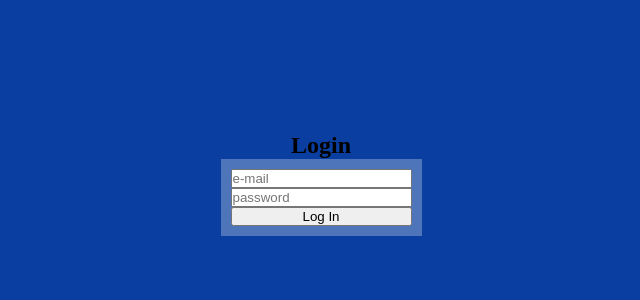
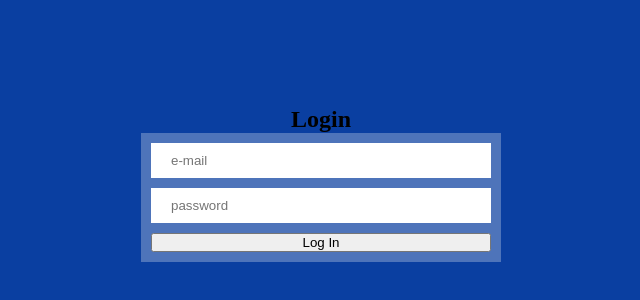
Before and after one commit to mackey7/weather-menu, a React (Create React App) app: page / in a window 1280 px wide. Shown: the part 216-516 px from the top of the page, without its empty margins (319-959 px from the left). Built offline with nearby package versions, Linux system fonts and the light colour scheme.

Commit message:
create style for input

```diff
--- a/src/components/loginPageComponents/Input.jsx
+++ b/src/components/loginPageComponents/Input.jsx
@@ -1,8 +1,16 @@
 import React from 'react';
+import styled from 'styled-components'
+
+const InputField = styled.input`
+padding:10px 20px;
+border:0;
+margin-bottom:10px;
+width:300px;
+`
 
 const Input = (props) => {
     return (
-        <input type={props.type} placeholder={props.placeholder} />
+        <InputField type={props.type} placeholder={props.placeholder} />
     )
 }
 export default Input
--- a/src/index.css
+++ b/src/index.css
@@ -2,4 +2,5 @@
     padding: 0;
     margin: 0;
 
+
 }
```
